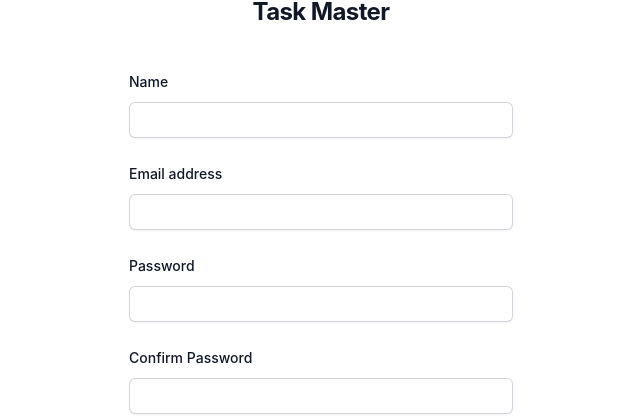
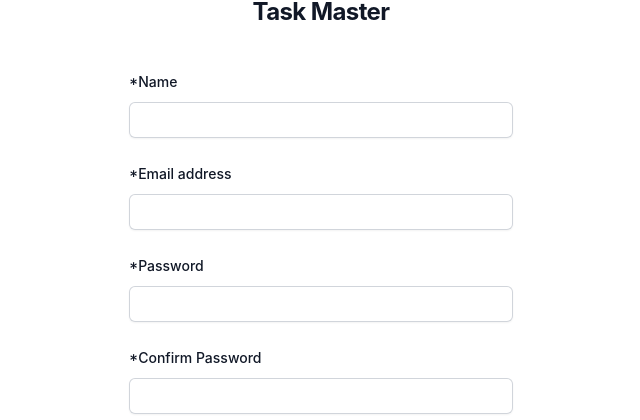
Before and after one commit to jideCreppy/ticket-master-fontend, a React (Create React App) app: page / in a window 1280 px wide. Both pictures are taken after a click on the button "Not a member?". Shown: the part 158-578 px from the top of the page, without its empty margins (319-959 px from the left). Built offline with nearby package versions, Linux system fonts and the light colour scheme.

Commit message:
highlight required fields on login and registration page

```diff
--- a/src/components/Login/LoginForm.tsx
+++ b/src/components/Login/LoginForm.tsx
@@ -21,7 +21,7 @@ const onLogin: SubmitHandler<LoginInput> = (data) => {
             htmlFor="email"
             className="block text-sm font-medium leading-6 text-gray-900"
           >
-            Email address
+            *Email address
           </label>
           <div className="mt-2">
             <input
@@ -45,7 +45,7 @@ const onLogin: SubmitHandler<LoginInput> = (data) => {
               htmlFor="password"
               className="block text-sm font-medium leading-6 text-gray-900"
             >
-              Password
+              *Password
             </label>
             <div className="text-sm">
               {/* <a href="/#" className="font-semibold text-indigo-600 hover:text-indigo-500">
--- a/src/components/Registration/RegistrationForm.tsx
+++ b/src/components/Registration/RegistrationForm.tsx
@@ -19,7 +19,7 @@ const RegistrationForm = () => {
       <form onSubmit={handleSubmit(onRegister)} className="space-y-6">
       <div>
           <label htmlFor="email" className="block text-sm font-medium leading-6 text-gray-900">
-            Name
+            *Name
           </label>
           <div className="mt-2">
             <input
@@ -37,7 +37,7 @@ const RegistrationForm = () => {
 
         <div>
           <label htmlFor="email" className="block text-sm font-medium leading-6 text-gray-900">
-            Email address
+            *Email address
           </label>
           <div className="mt-2">
             <input
@@ -57,7 +57,7 @@ const RegistrationForm = () => {
         <div>
           <div className="flex items-center justify-between">
             <label htmlFor="password" className="block text-sm font-medium leading-6 text-gray-900">
-              Password
+              *Password
             </label>
           </div>
           <div className="mt-2">
@@ -77,7 +77,7 @@ const RegistrationForm = () => {
         <div>
           <div className="flex items-center justify-between">
             <label htmlFor="password" className="block text-sm font-medium leading-6 text-gray-900">
-              Confirm Password
+              *Confirm Password
             </label>
           </div>
           <div className="mt-2">
```
